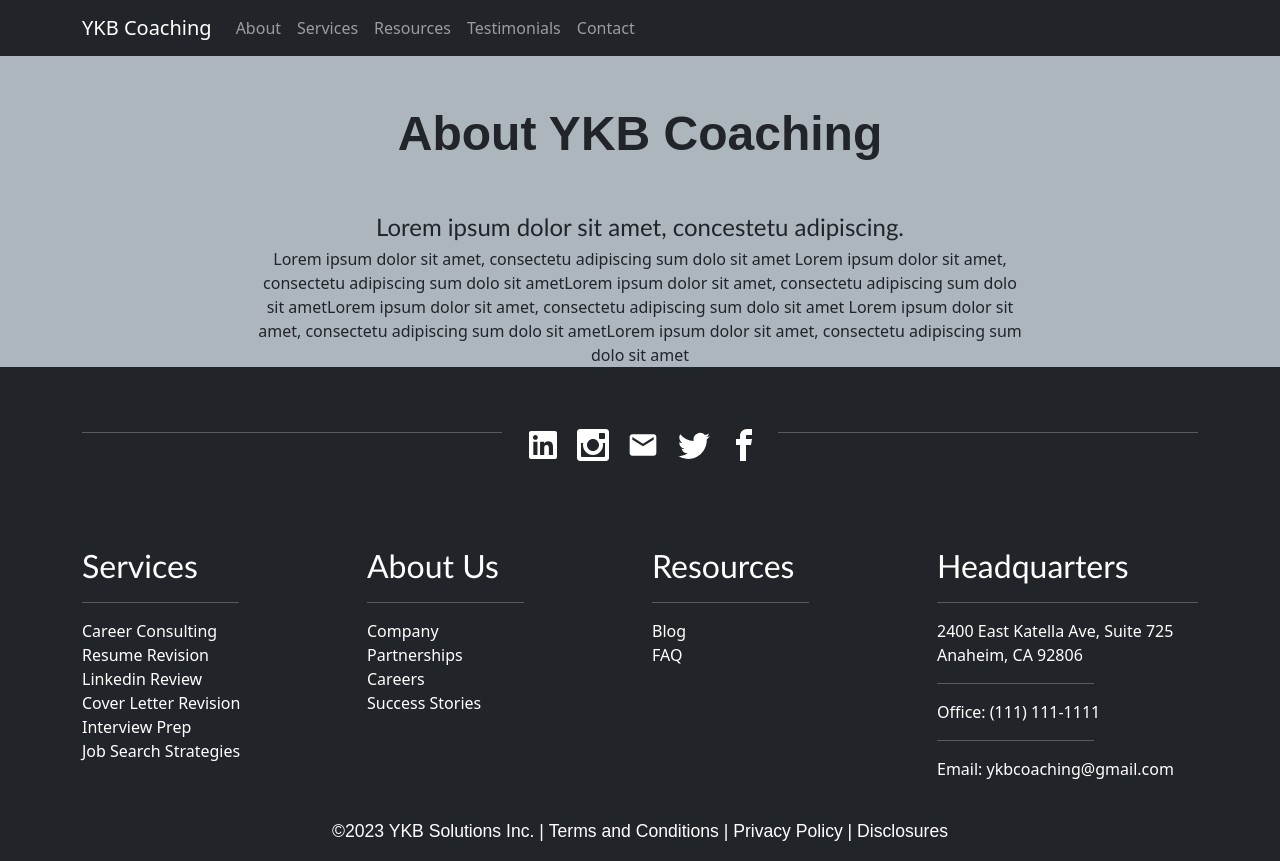
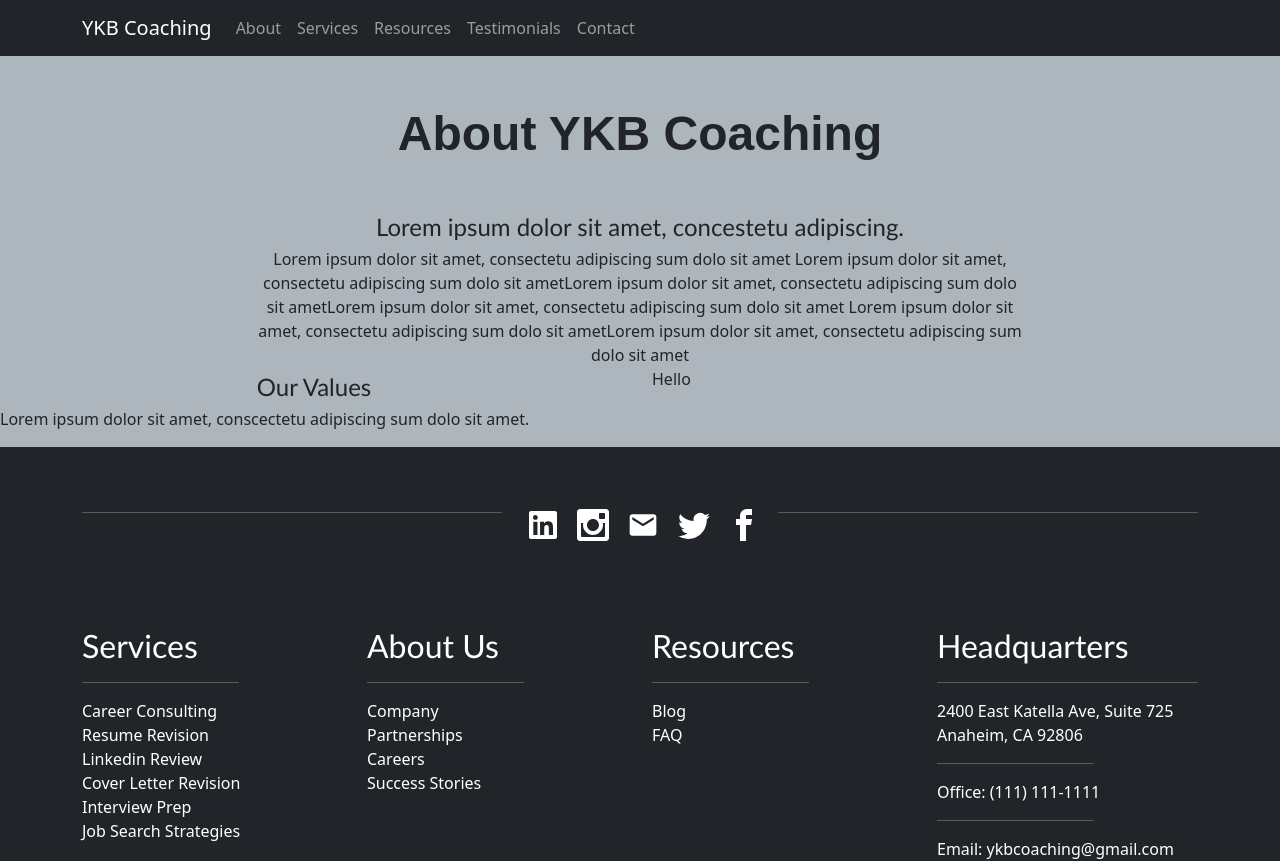
Before and after one commit to jermeewinn/YKB-solutions, a React (Create React App) app: page /about in a window 1280 px wide. Shown: the top 861 px of the page. Built offline with nearby package versions, Linux system fonts and the light colour scheme; the HTML template or start-up script is replaced by a standard one.

Commit message:
created Values subcomponent for About component

```diff
--- /dev/null
+++ b/src/components/About/About-Values/index.js
@@ -0,0 +1,23 @@
+import React from 'react';
+
+
+function AboutValues() {
+    return(
+        <div className='row'>
+            <div className='col-md-6'>
+                <h4>
+                    Our Values
+                </h4>
+                <p>
+                    Lorem ipsum dolor sit amet, conscectetu adipiscing sum dolo sit amet.
+                </p>
+            </div>
+            <div className='col-md-6'>
+                Hello
+            </div>
+        </div>
+
+    )
+};
+
+export default AboutValues;
--- a/src/components/About/Jeremy-About/index.js
+++ /dev/null
@@ -1 +0,0 @@
-import React from 'react';
--- a/src/components/About/Michael-About/index.js
+++ /dev/null
@@ -1 +0,0 @@
-import React from 'react';
--- a/src/components/About/index.js
+++ b/src/components/About/index.js
@@ -1,5 +1,6 @@
 import React from 'react';
 import { Helmet } from 'react-helmet';
+import AboutValues from './About-Values';
 import profilePic from '../../assets/profilePics/Michael-Mei-pfp.jpg';
 
 
@@ -19,8 +20,9 @@ function About() {
                         </p>
                     </div>
                 </div>
+            </div>
+            <AboutValues />
 
-            </div>
             {/* <div id='sideByside'>
                 <div id='me-image'>
                     <img id='Michael' src={profilePic} className='my-2' alt='portrait-Michael' />
```
